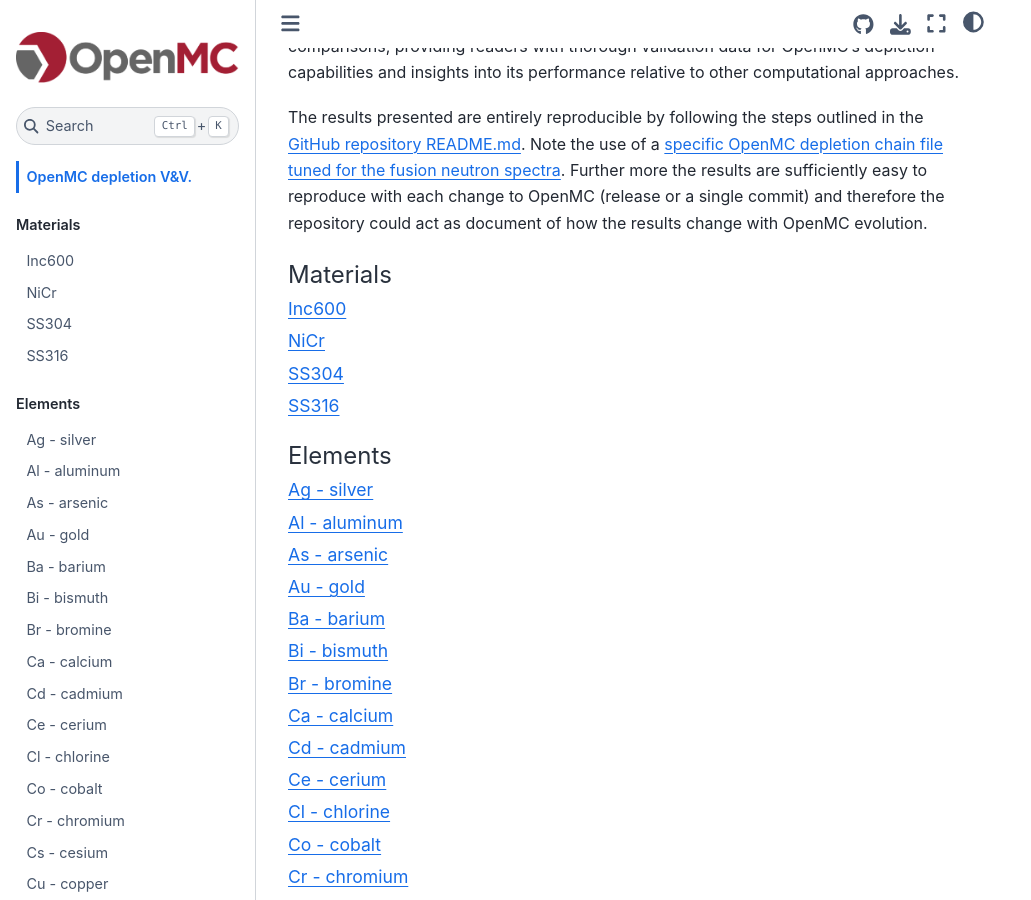
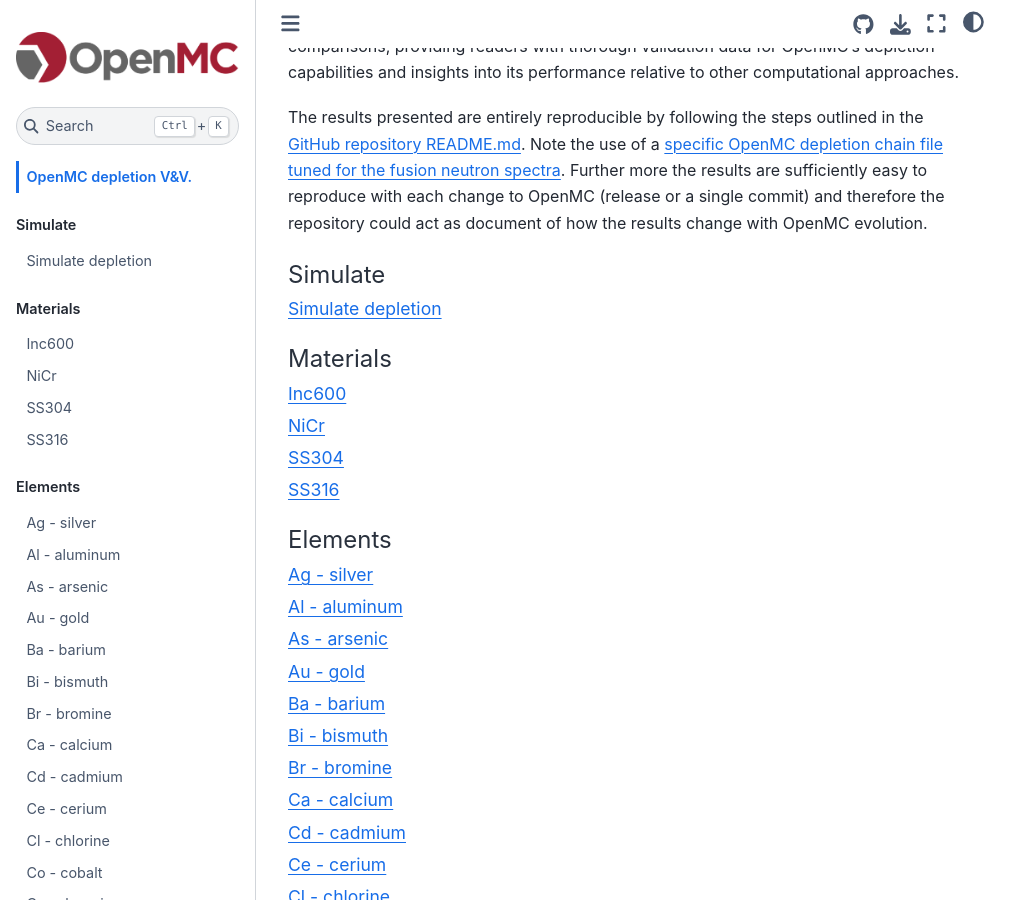
Before and after one commit to jbae11/openmc_activator, a Jupyter Book: the page built from docs/intro.md, in a window 1280 px wide and 900 px high, scrolled down 500 px. Shown: the whole window, without its empty margins (0-1031 px from the left). Built offline with Jupyter Book 1.0.4 settings and Sphinx 7.4.7 and the Sphinx Book theme 1.1.4, drawn with Linux system fonts in a browser that asks for light colours; some of the changed text lies outside the part shown.

Commit message:
moving files back to root

```diff
--- a/_config.yml
+++ b/_config.yml
@@ -9,6 +9,7 @@
 # See https://jupyterbook.org/content/execute.html
 execute:
   execute_notebooks: force
+  timeout: 10000
 
 # Define the name of the latex output file for PDF builds
 latex:
--- a/_toc.yml
+++ b/_toc.yml
@@ -4,6 +4,9 @@
 format: jb-book
 root: docs/intro
 parts:
+  - caption: Simulate
+    chapters:
+    - file: compare
   - caption: Materials
     chapters:
     - file: docs/Inc600
```
Also changed, not shown: compare.ipynb, openmc_activator.py (renamed from docs/openmc_activator.py), 1 other file.
